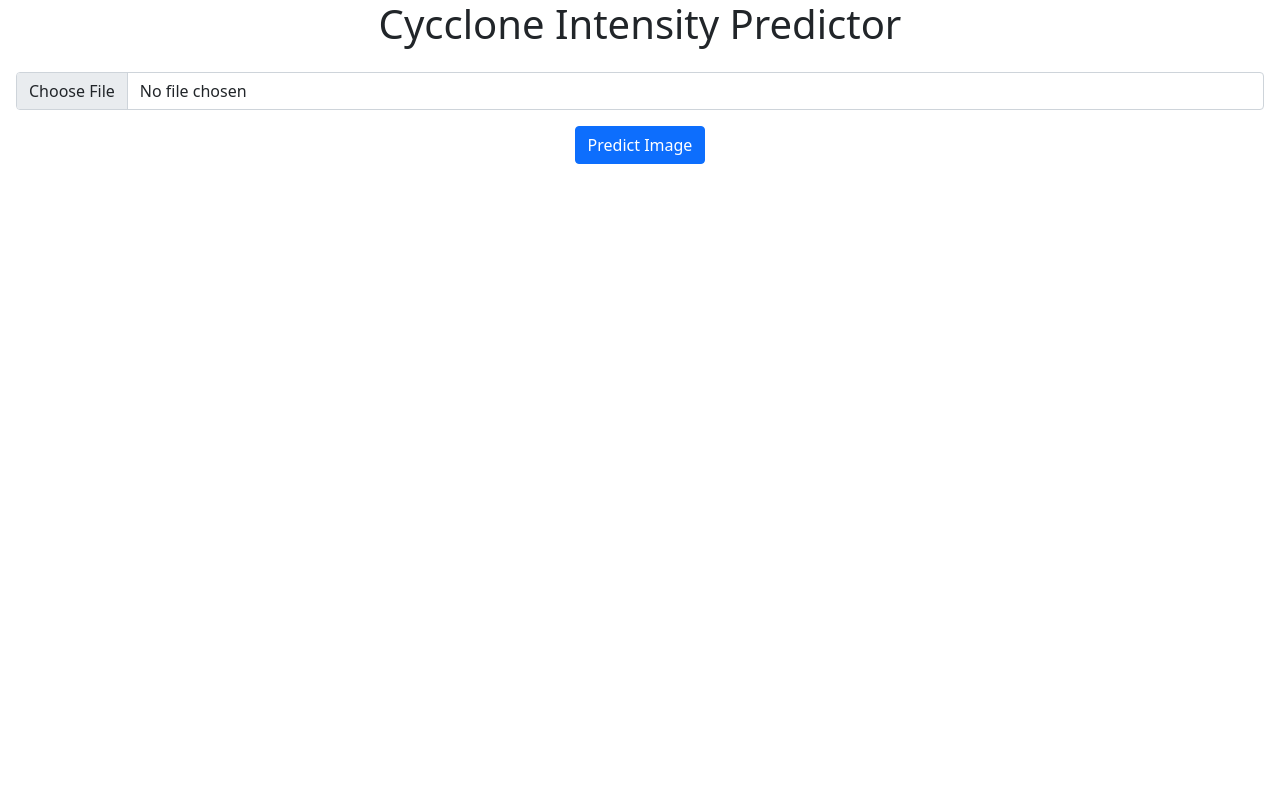
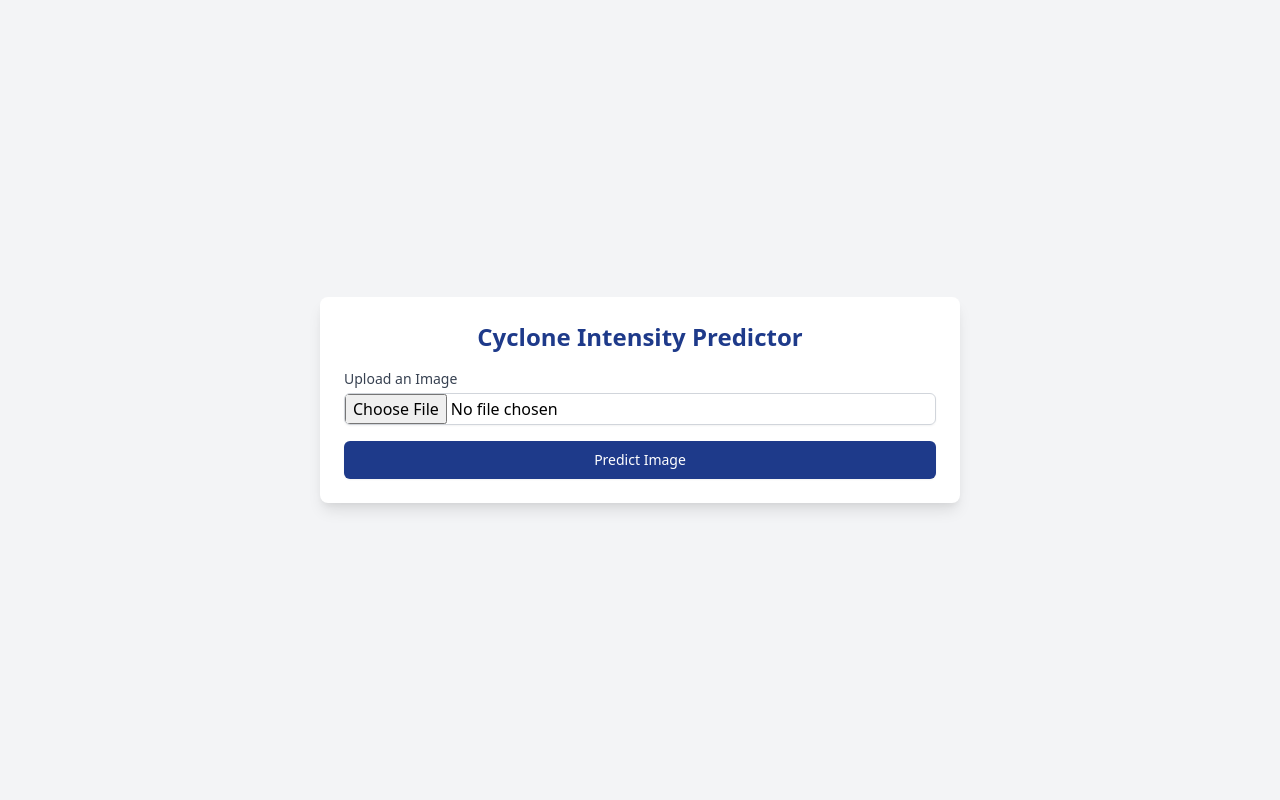
Before and after one commit to akhil99558/Cyclone, a Flask app: page / in a window 1280 px wide. Run offline with Flask 3, Linux system fonts and the light colour scheme.

Commit message:
color styled

```diff
--- a/templates/index.html
+++ b/templates/index.html
@@ -1,20 +1,44 @@
 <!DOCTYPE html>
-<html>
+<html lang="en">
 <head>
-        <title>Tutorial</title>
-        <link href="https://cdn.jsdelivr.net/npm/bootstrap@5.0.0-beta2/dist/css/bootstrap.min.css" rel="stylesheet" integrity="sha384-BmbxuPwQa2lc/FVzBcNJ7UAyJxM6wuqIj61tLrc4wSX0szH/Ev+nYRRuWlolflfl" crossorigin="anonymous">
+    <meta charset="UTF-8">
+    <meta name="viewport" content="width=device-width, initial-scale=1.0">
+    <title>Cyclone Intensity Predictor</title>
+    <link href="https://cdn.jsdelivr.net/npm/tailwindcss@2.2.19/dist/tailwind.min.css" rel="stylesheet">
+    <style>
+        .bg-custom-primary {
+            background-color: #1e3a8a; /* Custom primary color */
+        }
+        .text-custom-primary {
+            color: #1e3a8a; /* Custom primary color */
+        }
+        .bg-custom-secondary {
+            background-color: #10b981; /* Custom secondary color */
+        }
+        .text-custom-secondary {
+            color: #10b981; /* Custom secondary color */
+        }
+    </style>
 </head>
-
-    <body>
-        <h1 class="text-center">Cycclone Intensity Predictor</h1>
-
-        <form class="p-3 text-center" action='/', method="post" enctype="multipart/form-data">
-            <input class="form-control" type="file" name="imagefile" >
-            <input class="btn btn-primary mt-3"type="submit" value="Predict Image" >
+<body class="bg-gray-100">
+    <div class="min-h-screen flex items-center justify-center">
+        <div class="bg-white shadow-lg rounded-lg p-6 md:w-2/3 lg:w-1/2">
+            <h1 class="text-2xl font-bold mb-4 text-center text-custom-primary">Cyclone Intensity Predictor</h1>
+            <form action="/" method="post" enctype="multipart/form-data" class="space-y-4">
+                <div>
+                    <label class="block text-sm font-medium text-gray-700">Upload an Image</label>
+                    <input type="file" name="imagefile" class="mt-1 block w-full border border-gray-300 rounded-md shadow-sm focus:ring-custom-secondary focus:border-custom-secondary" required>
+                </div>
+                <div class="text-center">
+                    <button type="submit" class="w-full py-2 px-4 border border-transparent rounded-md shadow-sm text-sm font-medium text-white bg-custom-primary hover:bg-custom-secondary focus:outline-none focus:ring-2 focus:ring-offset-2 focus:ring-custom-secondary">Predict Image</button>
+                </div>
             </form>
-
             {% if prediction %}
-            <p class="text-center"> Wind intensity of Cyclone is: {{prediction}}</p>
+                <div class="mt-4 p-4 bg-custom-secondary text-white rounded-md text-center">
+                    Wind intensity of Cyclone is: {{prediction}}
+                </div>
             {% endif %}
+        </div>
+    </div>
 </body>
 </html>
```
Lines whose indentation alone changed are shown as unchanged.
